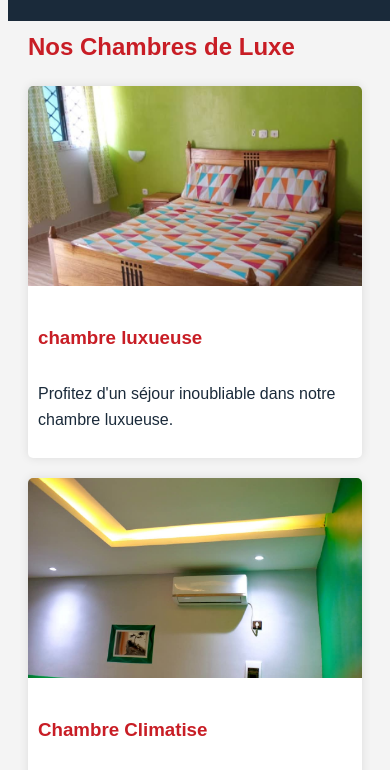
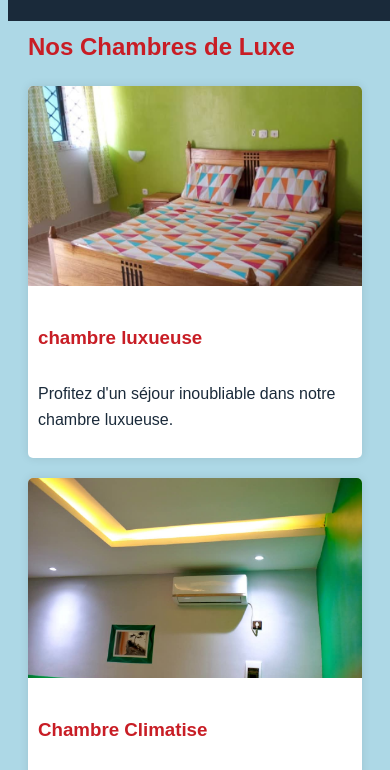
Before and after one commit to Paulmariekouame/HOTEL_SALEM, a plain HTML site: page index.html in a window 390 px wide. Shown: the part 92-862 px from the top of the page. Drawn offline with nearby package versions, Linux system fonts and the light colour scheme; some packages are replaced by stand-ins of ours.

Commit message:
Update styles3.css

```diff
--- a/styles3.css
+++ b/styles3.css
@@ -407,3 +407,12 @@ footer .lien ul li a i {
         display: none;
           }
     }
+@media only screen and (max-width: 600px) {
+    body {
+        background-color: lightblue;
+    }
+}
+img {
+    max-width: 100%;
+    height: auto;
+}
```
